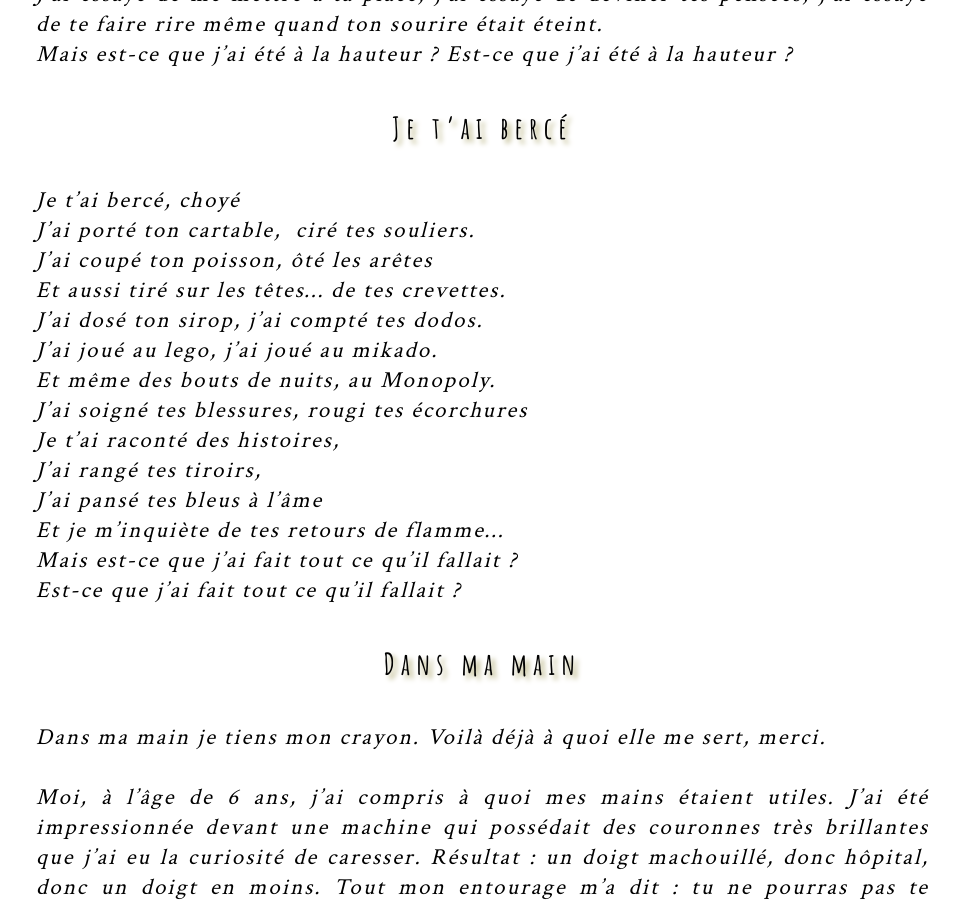
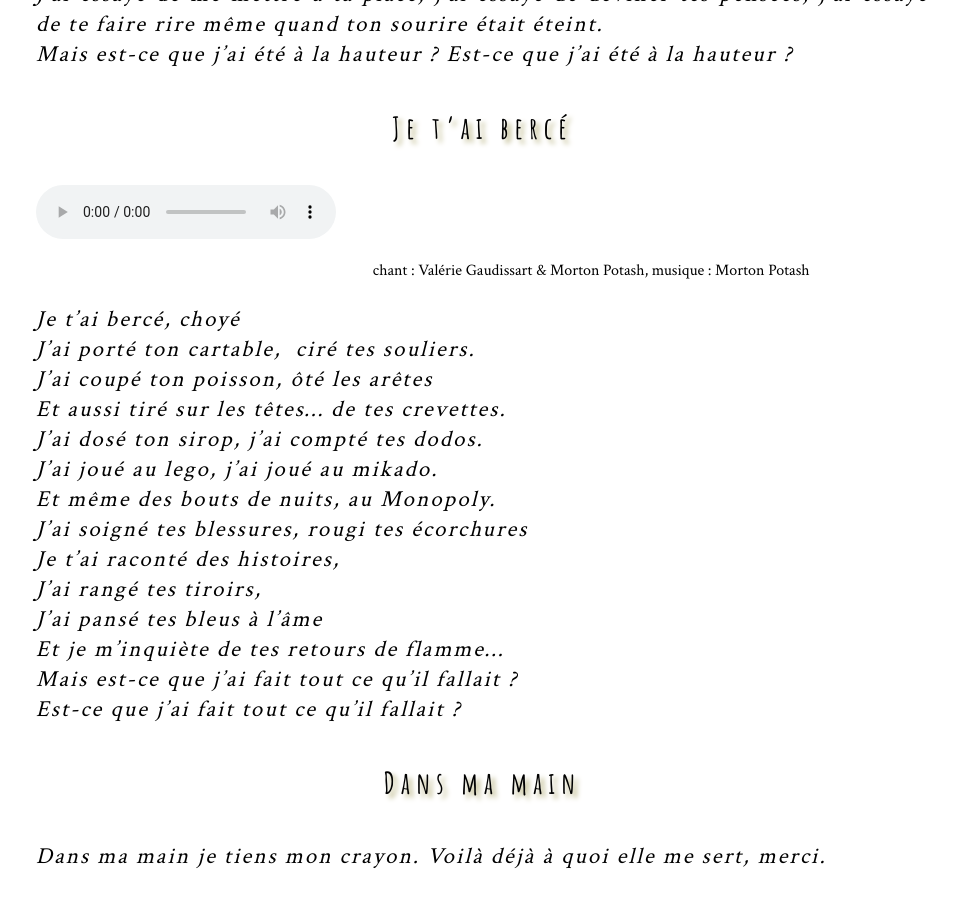
Before and after one commit to leshnik/revertouthaut, a Jekyll site: the page built from aidants-aimants.md, in a window 1280 px wide and 900 px high, scrolled down 2490 px. Shown: the whole window, without its empty margins (134-1094 px from the left). Built offline with Jekyll 4.4.1, drawn with Linux system fonts in a browser that asks for light colours.

Commit message:
aidants-aimants added je tai bercé audio

```diff
--- a/aidants-aimants.md
+++ b/aidants-aimants.md
@@ -41,6 +41,7 @@ L’association Rêver Tout Haut propose aux aidants et aux proches de personne
 
 
 <h4 style="color: black">Au fil du temps</h4>
+
 <cite style="line-height: 1.5rem;letter-spacing:.13rem;">
 J’ai appris au fil du temps à m’occuper de toi<br>
 Ton lever, tes repas, ta toilette, tes couchers<br>
@@ -52,6 +53,8 @@ Mais est-ce que j’ai été à la hauteur ? Est-ce que j’ai été à la haute
 </cite>
 
 <h4 style="color: black">Je t’ai bercé</h4>
+<audio controls src="/media/je-tai-berce-choye.mp3"></audio>
+<p class="cite">chant&nbsp;: Valérie Gaudissart & Morton Potash, musique&nbsp;: Morton Potash</p>
 <cite style="line-height: 1.5rem;letter-spacing:.13rem;">
 Je t’ai bercé, choyé<br>
 J'ai porté ton cartable,  ciré tes souliers.<br>
```
Also changed, not shown: 1 other file.
